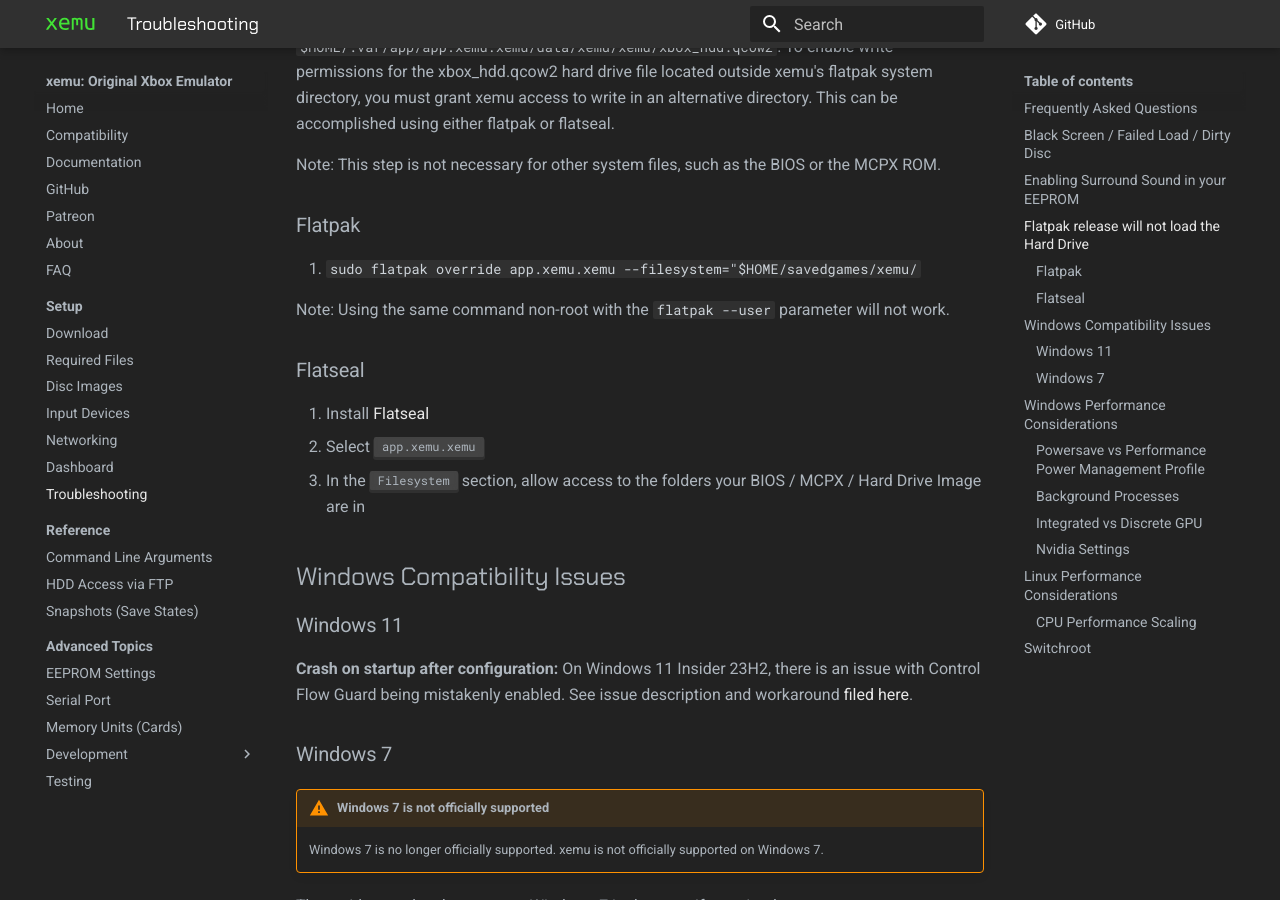
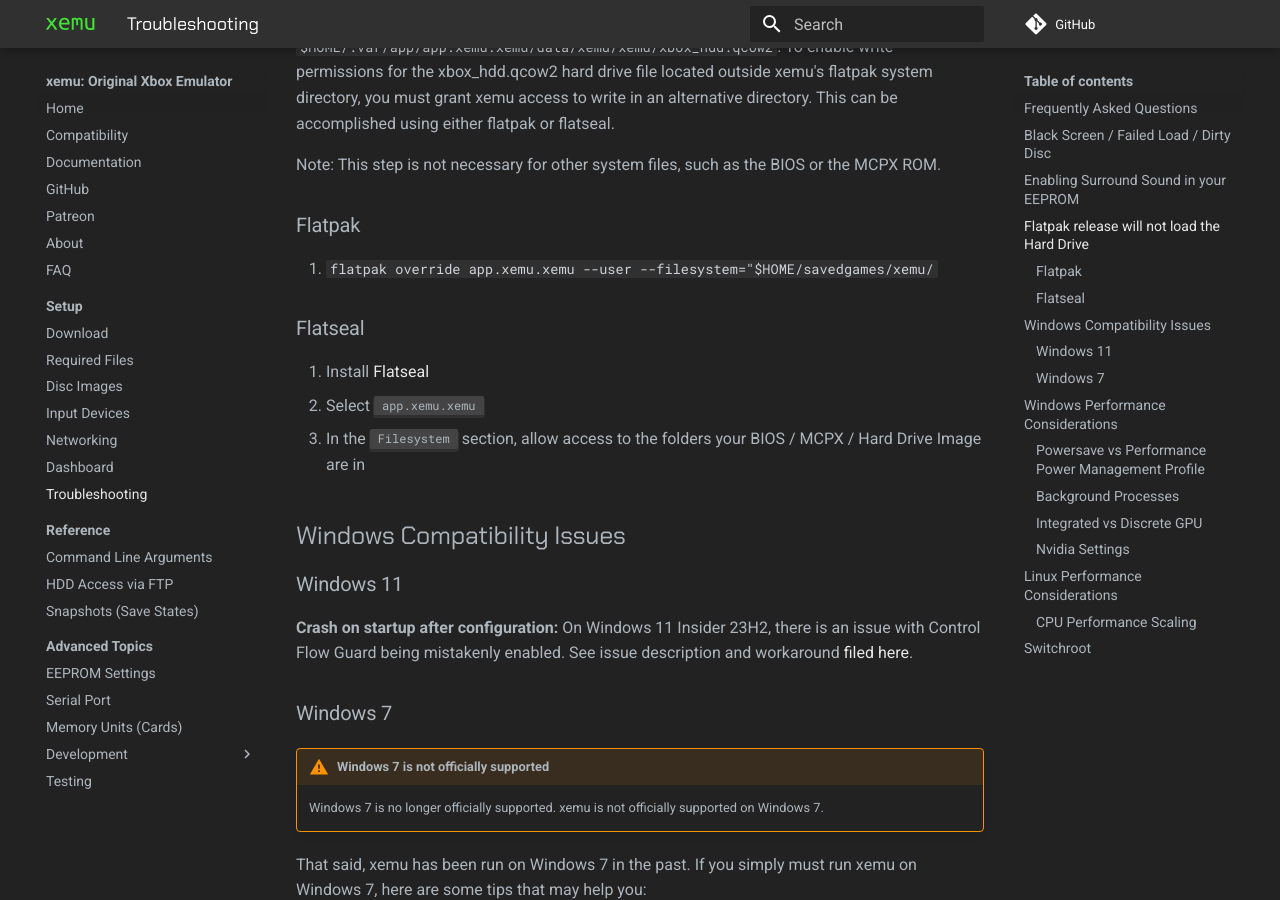
Before and after one commit to xemu-project/xemu-website, an MkDocs documentation site: the page built from docs/docs/troubleshooting.md, in a window 1280 px wide and 900 px high, scrolled down 729 px. Built offline with MkDocs 1.6.1 and Material for MkDocs 9.7.7, drawn with Linux system fonts in a browser that asks for light colours; comment, search, counter and statistics services are not loaded.

Commit message:
Update troubleshooting.md: Replaced `sudo flatpak override ` with `flatpak override --user` (#158)
* Update troubleshooting.md: Replaced sudo with --user

flatpak overrides are usually documented with the --user flag, perhaps partly because not all users may have root privileges.

* Update troubleshooting.md

Removed "Note: Using the same command non-root with the `flatpak --user` parameter will not work.
" -- works

Did not work for me earlier

```diff
--- a/docs/docs/troubleshooting.md
+++ b/docs/docs/troubleshooting.md
@@ -19,9 +19,7 @@ As explained in the [readme](https://github.com/flathub/app.xemu.Xemu?tab=readme
 Note: This step is not necessary for other system files, such as the BIOS or the MCPX ROM.
 
 ### Flatpak
-1. `sudo flatpak override app.xemu.xemu --filesystem="$HOME/savedgames/xemu/`
-
-Note: Using the same command non-root with the `flatpak --user` parameter will not work.
+1. `flatpak override app.xemu.xemu --user --filesystem="$HOME/savedgames/xemu/`
 
 ### Flatseal
 1. Install [Flatseal](https://flathub.org/apps/details/com.github.tchx84.Flatseal)
```
